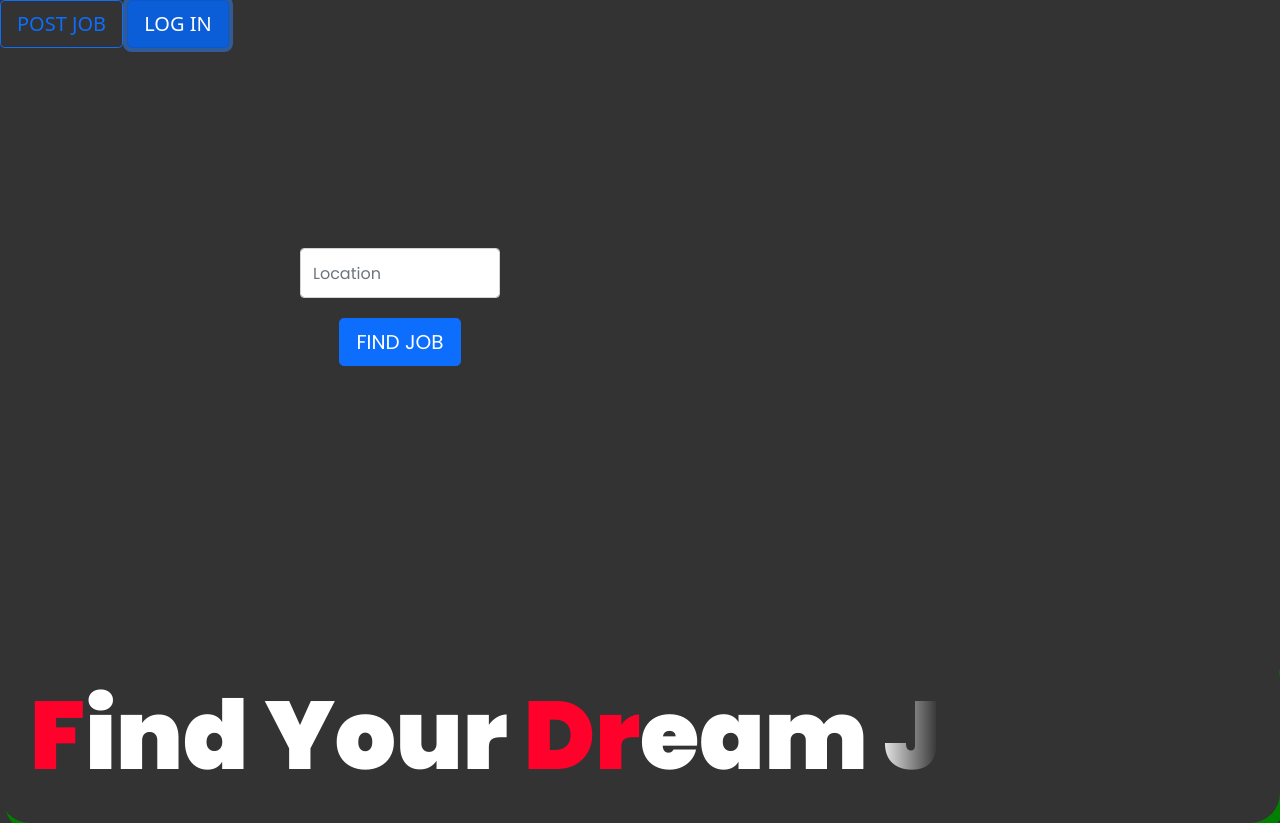
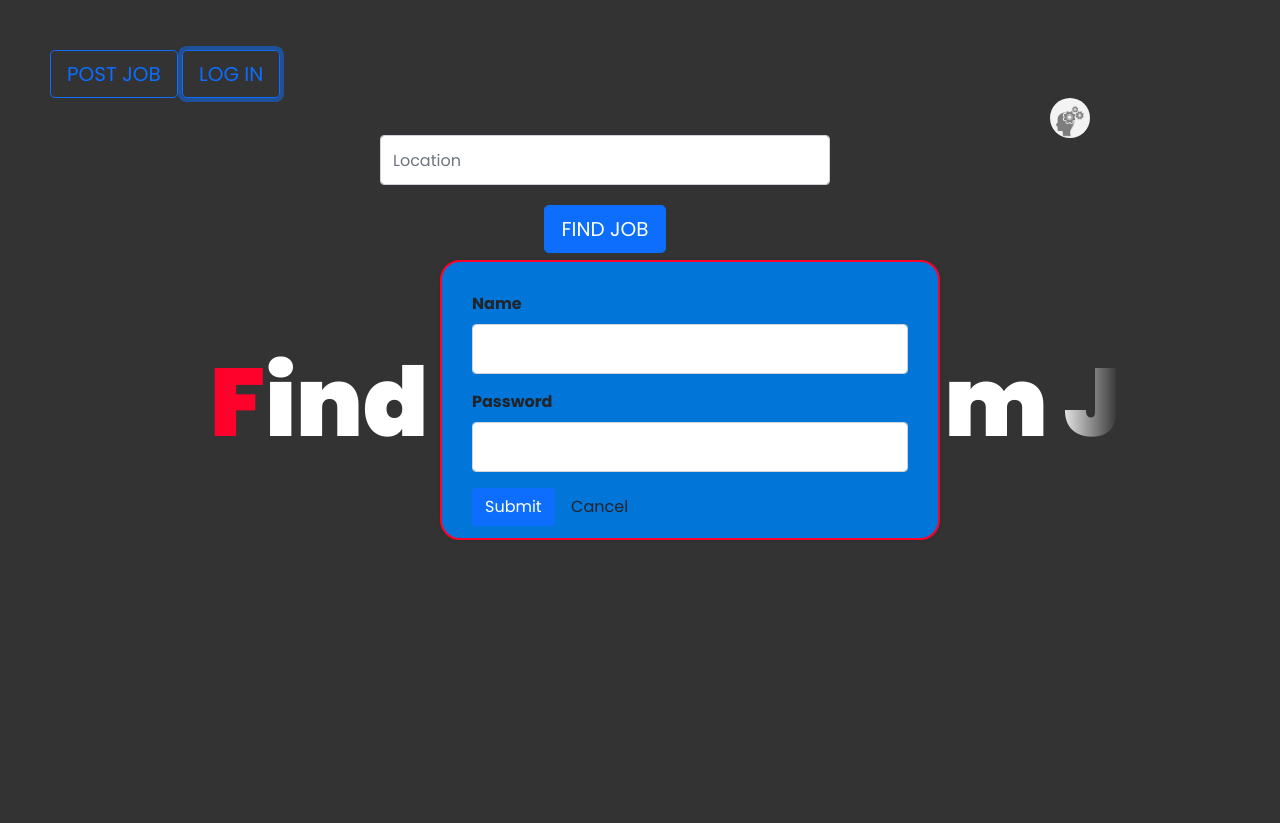
Before and after one commit to shamuna/major-project, a plain HTML site: page index.html in a window 1280 px wide. Both pictures are taken after a click on the button "LOG IN". After the commit the page ends 800 px from the top, so only its background shows below. Drawn offline with nearby package versions, Linux system fonts and the light colour scheme.

Commit message:
majorfinished

```diff
--- a/index.html
+++ b/index.html
@@ -9,6 +9,7 @@
     <link rel="stylesheet" href="major.css">
 </head>
 <body>
+    <div class="postlog">
     <button id ="postjobbutton"type="button" class="btn btn-outline-primary btn-lg">POST JOB</button>
     <div id="postjobdatas">
         <input id="title" type="text" class="form-control"  placeholder="title">
@@ -38,11 +39,27 @@
 
                   </select>
           </div>
-          <button id ="createjobbutton"type="button" class="btn btn-primary btn-lg">create job</button>
+          <button type="button"id="createjobbutton" class="btn btn-secondary btn-sm">Create Job</button>
         </div>
     </div>
 
-    <button id ="login"type="button" class="btn btn-primary btn-lg">LOG IN</button>
+    <button id ="open-login-window"type="button" class="btn btn-outline-primary btn-lg">LOG IN</button>
+    <div id="login-window">
+        <div>
+            <div class="mb-3">
+              <label for="login-name-input" class="form-label">Name</label>
+              <input class="form-control" id="login-name-input" aria-describedby="emailHelp">
+            </div>
+            <div class="mb-3">
+              <label for="password-input" class="form-label">Password</label>
+              <input type="password" class="form-control" id="password-input">
+            </div>
+            <button id="login-submit" class="btn btn-primary">Submit</button>
+            <button id="login-cancel" class="btn">Cancel</button>
+        </div>
+    </div>
+    <img src="OIP.jpg">
+</div>
     <div class="whatcontainer">
         <div class="col-auto"  >
             <input id="city" type="text" class="form-control"  placeholder="Location">
--- a/major.css
+++ b/major.css
@@ -23,13 +23,13 @@ body {
     }
     .whatcontainer{
 
-        width:600px;
-        height:600px;
+        width: 550px;
+        height: 200px;
+        padding: 50px;
 
-        padding:200px;
-
-        text-align:center;
-          margin-left: 100px;
+        margin-top: -53px;
+        text-align: center;
+        margin-left: 330px;
 }
 
  #findjob{
@@ -42,10 +42,10 @@ body {
         align-items: flex-start;
         flex-direction: row;
         flex-wrap: wrap;
-        padding:30px;
+        padding:10px;
         color:white;
         border-radius: 30px;
-        box-shadow: 5px 10px green;
+
         background-color: #333;
     }
 
@@ -63,16 +63,25 @@ body {
    #postjobdatas{
        width:500px;
        height:500px;
-       background-color: crimson;
+       background-color: #0275d8;
        position:absolute;
         top: calc(50vh - 250px);
        left: calc(50vw - 250px);
        padding:20px;
        text-align: center;
+       border-radius: 20px;
        display:none;
        z-index: 2;
-
+       animation:animate1 1s linear forwards ;
+       border:solid 2px #ff022c;
+       box-shadow: #ff022c;
    }
+   @keyframes animate1 {
+    0%{width:0px;
+        border-radius: 50%;}
+    100%{width: 500px;
+        border-radius: 20px;}
+}
    .comlo{
        display: flex;
        margin-bottom: 15px;
@@ -103,8 +112,10 @@ body {
       background-color:#333;
    }
    h2{
+       margin-left: 200px;
+       margin-top: 50px;
        position: relative;
-       margin:0;
+
        font-size: 6em;
        font-weight: 900;
        color:#fff;
@@ -130,3 +141,37 @@ body {
   .form-select{
       margin-bottom: 15px;
   }
+  .postlog{
+      margin-top: 50px;
+      margin-left: 50px;
+
+
+
+  }
+  img{
+      width:40px;
+      height:40px;
+      border-radius: 50%;
+     margin-left: 1000px;
+  }
+  #login-window {
+    width: 400px;
+    height: 280px;
+    background-color: #0275d8;
+    display: none;
+    position: absolute;
+    top: calc(50vh - 140px);
+    left: calc(50vw - 200px);
+    border-radius: 20px;
+    box-shadow: 0px 0px 5px rgba(0,0,0, 0.1);
+    padding: 30px;
+    font-weight: 700;
+    z-index: 2;
+    animation:animate1 1s linear forwards ;
+       border:solid 2px #ff022c;
+       box-shadow: #ff022c;
+}
+h1{
+    color:#fff;
+
+}
--- a/major.js
+++ b/major.js
@@ -28,6 +28,29 @@ const JOBS = [
         createdDate:new Date().toUTCString(),
     },
 ]
+const USERS = [
+    {
+        name: 'Samuel',
+        password: 'hello1'
+    },
+    {
+        name: 'Jackson',
+        password: 'hello2'
+    },
+    {
+        name: 'Shamuna',
+        password: 'hello3'
+    },
+    {
+        name: 'Alex',
+       password: 'hello4'
+    },
+    {
+        name: 'Maria',
+       password: 'hello5'
+    },
+]
+
 
 
 const renderOneJob = (job) => {
@@ -37,6 +60,7 @@ const renderOneJob = (job) => {
         divForItem.style.height="350px"
         divForItem.style.marginRight="10px"
         divForItem.style.borderRadius="30px"
+        divForItem.style.marginTop="10px"
         divForItem.style.padding="10px"
         divForItem.innerHTML = `<h3>${job.title}</h3>
         <p>${job.description}</p>
@@ -108,3 +132,52 @@ const salaryFrom = document.getElementById("fromsal").value
 
     console.log('JOBS =', JOBS)
  })
+ //login
+ const openLoginWindow = document.getElementById('open-login-window');
+const headerName = document.createElement("h1")
+
+headerName.innerHTML = ""
+openLoginWindow.addEventListener('click', () => {
+
+    const loginWindow = document.getElementById('login-window');
+    loginWindow.style.display = 'block';
+
+    const loginSubmit = document.getElementById('login-submit');
+    const loginCancel = document.getElementById('login-cancel');
+
+    loginSubmit.addEventListener('click', () => {
+
+        // Collect the user data from inputs, compare with all Users and login if there's a match
+        const loginName = document.getElementById('login-name-input').value
+
+        // Find a user with the name we've entered to the login input
+        const foundUserobject = USERS.find(currentUser => currentUser.name.toLowerCase() === loginName.toLowerCase())
+
+         const loginPassword = document.getElementById('password-input').value .toLowerCase()
+
+         // Check if the entered password matches the password in found
+         if  (loginPassword === foundUserobject.password){
+            loggedInUser = foundUserobject  ;
+
+
+            // Store a found user object to the browser memory. Translate an object to a string,
+            // cause localStorage only saves strings
+
+
+
+            headerName.innerHTML = loggedInUser.name
+            document.body.prepend(headerName)
+
+
+
+
+            loginWindow.style.display = 'none';
+
+
+         }
+        })
+
+        loginCancel.addEventListener('click', () => {
+            loginWindow.style.display = 'none';
+    })
+})
```
Also changed, not shown: OIP.jpg (added), 1 other file.
